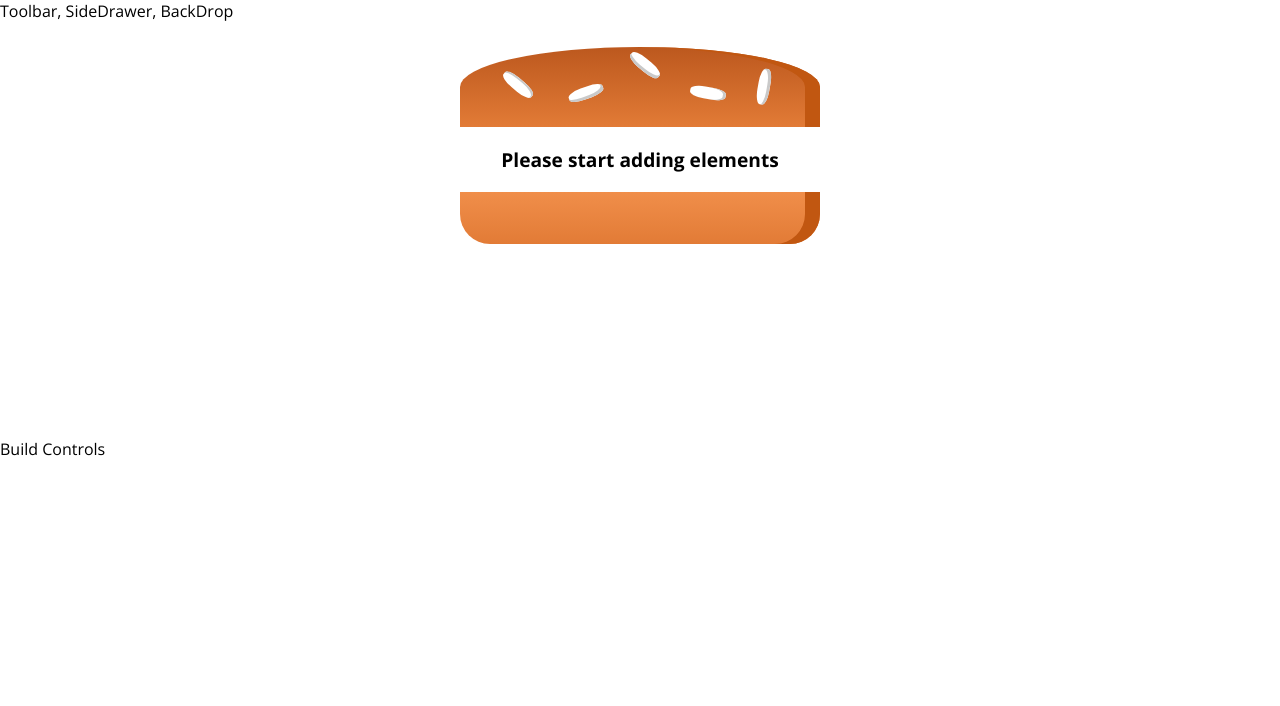
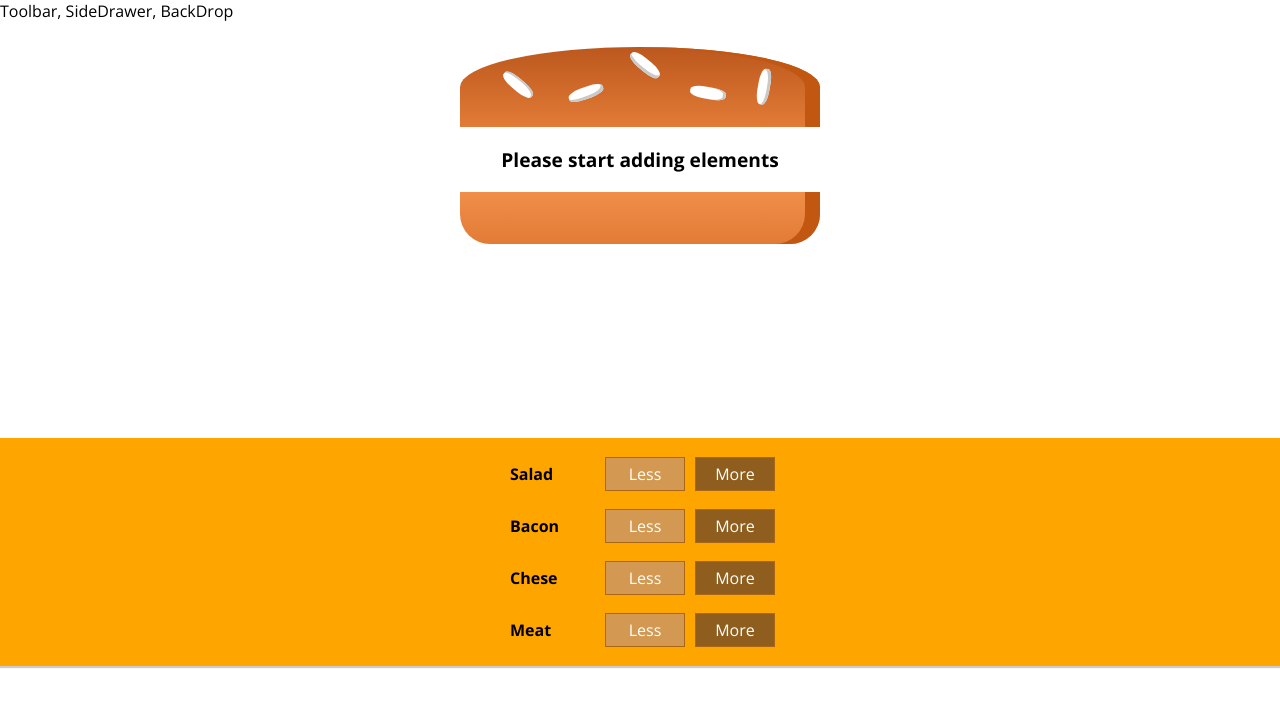
Before and after one commit to jp-jaiprakash/BurgerShop, a React app: page / in a window 1280 px wide. Shown: the top 706 px of the page. Built offline with nearby package versions, Linux system fonts and the light colour scheme.

Commit message:
till here can show adding ingredients button

```diff
--- /dev/null
+++ b/src/components/Burger/BuildControls/BuildControl/BuildControl.css
@@ -0,0 +1,56 @@
+.BuildControl {
+    display: flex;
+    justify-content: space-between;
+    align-items: center;
+    margin: 5px 0;
+}
+
+.BuildControl button {
+    display: block;
+    font: inherit;
+    padding: 5px;
+    margin: 0 5px;
+    width: 80px;
+    border: 1px solid #AA6817;
+    cursor: pointer;
+    outline: none;
+}
+
+.BuildControl button:disabled {
+    background-color: #AC9980;
+    border: 1px solid #7E7365;
+    color: #ccc;
+    cursor: default;
+}
+
+.BuildControl button:hover:disabled {
+    background-color: #AC9980;
+    color: #ccc;
+    cursor: not-allowed;
+}
+
+.Label {
+    padding: 10px;
+    font-weight: bold;
+    width: 80px;
+}
+
+.BuildControl .Less {
+    background-color: #D39952;
+    color: white;
+}
+
+.BuildControl .More {
+    background-color: #8F5E1E;
+    color: white;
+}
+
+.BuildControl .Less:hover, .BuildControl .Less:active {
+    background-color: #DAA972;
+    color: white;
+}
+
+.BuildControl .More:hover,.BuildControl .More:active {
+    background-color: #99703F;
+    color: white;
+}
--- /dev/null
+++ b/src/components/Burger/BuildControls/BuildControl/BuildControl.js
@@ -0,0 +1,11 @@
+import React from 'react';
+import classes from './BuildControl.css';
+const buildControl = (props) => {
+    return <div className={classes.BuildControl}>
+        <div className={classes.Label}>{props.label}</div>
+        <button className={classes.Less}>Less</button>
+        <button className={classes.More}>More</button>
+    </div>
+}
+
+export default buildControl;
--- /dev/null
+++ b/src/components/Burger/BuildControls/BuildControls.css
@@ -0,0 +1,11 @@
+.BuildControls {
+    width: 100%;
+    background-color: orange;
+    display: flex;
+    flex-flow: column;
+    align-items: center;
+    box-shadow: 0 2px 1px #ccc;
+    margin: auto;
+    padding: 10px 0;
+    ;
+}
--- /dev/null
+++ b/src/components/Burger/BuildControls/BuildControls.js
@@ -0,0 +1,19 @@
+import React from 'react';
+import classes from './BuildControls.css';
+import BuildControl from './BuildControl/BuildControl';
+const controls = [
+    {label: 'Salad', type: 'salad'},
+    {label: 'Bacon', type: 'bacon'},
+    {label: 'Chese', type: 'cheese'},
+    {label: 'Meat', type: 'meat'},
+];
+
+const buildControls = (props) => {
+   return <div className={classes.BuildControls}>
+        {controls.map(ctrl => (
+            <BuildControl key={ctrl.label} label={ctrl.label} />
+        ))}
+    </div>
+};
+
+export default buildControls;
--- a/src/containers/BurgerBuilder/BurgerBuilder.js
+++ b/src/containers/BurgerBuilder/BurgerBuilder.js
@@ -1,6 +1,7 @@
 import React, {Component} from 'react';
 import Aux from '../../hoc/Aux';
 import Burger from '../../components/Burger/Burger';
+import BuildControls from '../../components/Burger/BuildControls/BuildControls';
 class BurgerBuilder extends Component {
     state = {
         ingredients: {
@@ -14,7 +15,7 @@
         return (
             <Aux>
                 <Burger ingredients={this.state.ingredients} />
-                <div>Build Controls</div>
+                <BuildControls />
             </Aux>
         );
     }
```
